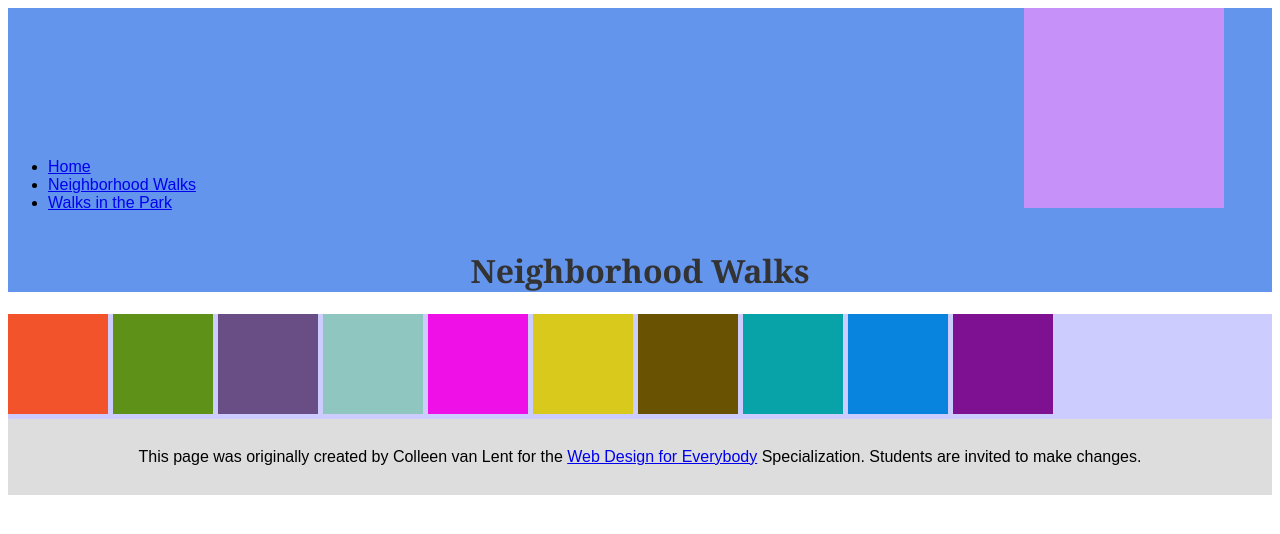
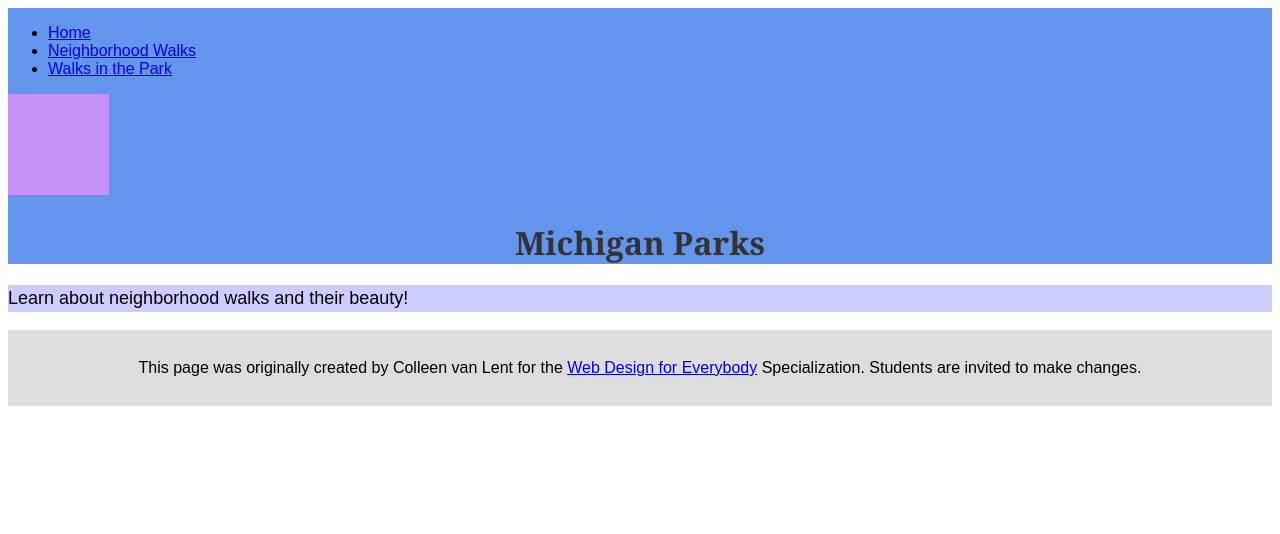
Before and after one commit to marceloblackbelt-dot/meu-site-css-tarefa-2, a plain HTML site: page neighborhood.html in a window 1280 px wide. Drawn offline with Linux system fonts and the light colour scheme.

Commit message:
Update neighborhood.html

```diff
--- a/neighborhood.html
+++ b/neighborhood.html
@@ -1,50 +1,31 @@
 <!DOCTYPE html>
 <html lang="en">
-
 <head>
   <meta charset="utf-8">
   <meta name="viewport" content="width=device-width">
   <title>Neighborhood Walk</title>
   <link rel="stylesheet" href="css/style.css">
 </head>
-
 <body>
+  <a href="#main" class="skip-link">Skip to Main Content</a>
   <header>
     <nav>
       <ul>
-        <li><a href="index.html">Home</a></li>
+        <li><a href="neighborhood.html">Home</a></li>
         <li><a href="neighborhood.html">Neighborhood Walks</a></li>
         <li><a href="parks.html">Walks in the Park</a></li>
       </ul>
+      <img src="images/BaconGallupPark.jpg" width="200" alt="Brown Labradoodle sitting next to a statue.">
     </nav>
-    <img src="images/BaconGallupPark.jpg" width="200" alt="Brown Labradoodle sitting next to a statue.">
-    <h1>Neighborhood Walks</h1>
+    <h1>Michigan Parks</h1>
   </header>
-  <main>
-    <div>
-      <img src="images/bend_in_the_road.png"
-        alt="a purple tree stands in contrast to the green leaved trees along a bend in the road" width="100">
-      <img src="images/pink_blossoms.png" alt="small pink blossoms on an otherwise green leaved tree" width="100">
-      <img src="images/blooming_trees.png" alt="brown labradoodle sitting in front of white and purple blooming  trees"
-        width="100">
-      <img src="images/falling_petals.png" alt="a purple tulip tree that is beginning to shed its petals" width="100">
-      <img src="images/hanging_plants.png" alt="red and green plants in a decorative hanging basket" width="100">
-      <img src="images/potted_plants.png" alt="a decorative planter with a variety of brightly colored plants "
-        width="100">
-      <img src="images/red_maple.png" alt="a small Japanese maple tree in front of a putple door" width="100">
-      <img src="images/tree_with_white_blooms.png"
-        alt="brown labradoodle sitting in front of tree blooming with white petals" width="100">
-      <img src="images/tulips.png" alt="bright red tulips in front of a garden light" width="100">
-      <img src="images/white_buds_on_tree.png" alt="artsy shot of white blooms on a green tree with a dark background"
-        width="100">
-    </div>
+  <main id="main">
+    <p>Learn about neighborhood walks and their beauty!</p>
   </main>
   <footer>
-    <p>This page was originally created by Colleen van Lent for the <a
-        href="https://www.coursera.org/specializations/web-design"> Web Design for Everybody</a> Specialization.
+    <p>This page was originally created by Colleen van Lent for the
+      <a href="https://www.coursera.org/specializations/web-design">Web Design for Everybody</a> Specialization.
       Students are invited to make changes.</p>
   </footer>
-
 </body>
-
 </html>
```
